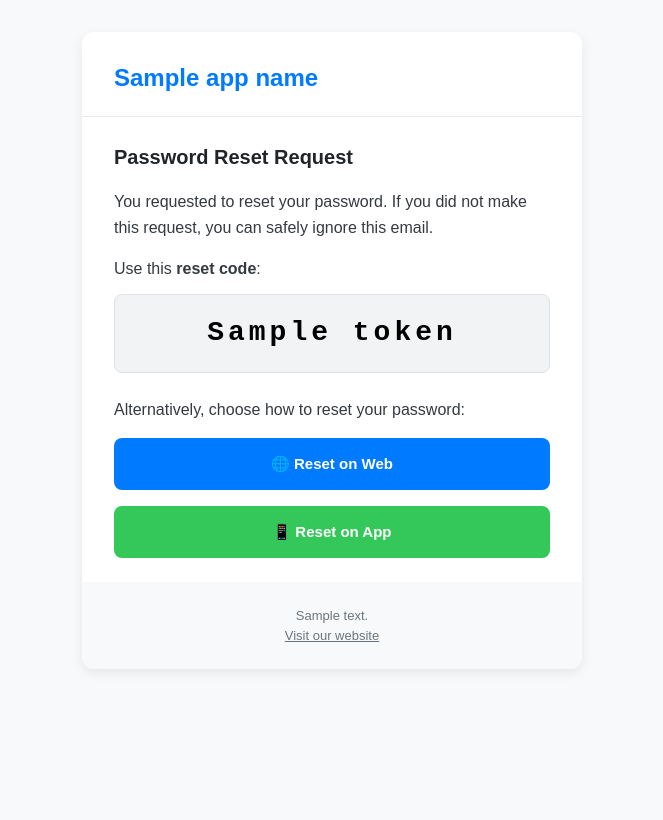
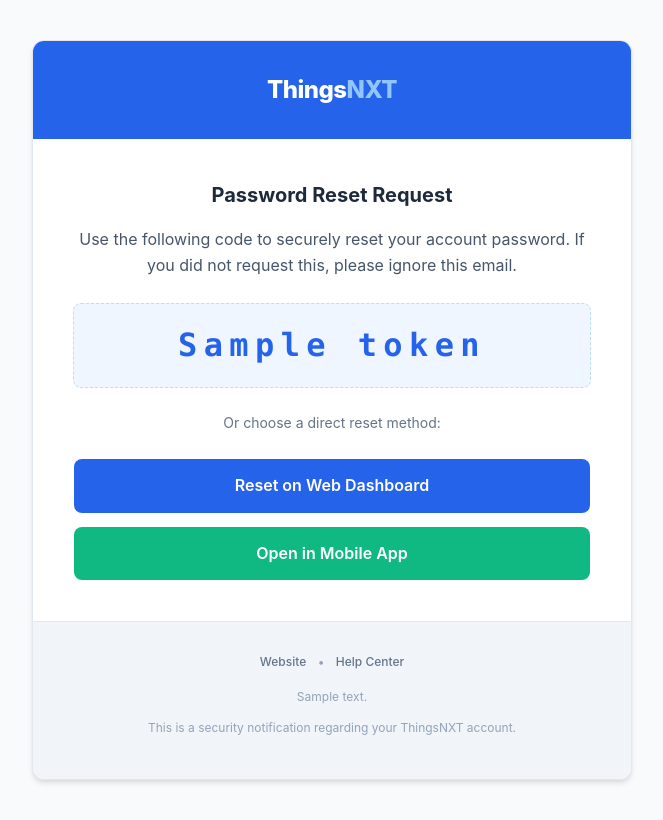
Before and after one commit to krishna99-tech/Thingsnxtplatform, a Python web app: template templates/email_reset.html in a window 1280 px wide. Shown: the whole page, without its empty margins (308-971 px from the left). Before the commit the page ends 671 px from the top, so only its background shows below. Run offline with Jinja, Linux system fonts and the light colour scheme; the template is opened without the code that fills it: most values are stand-ins (such as "Sample title", 1, 10 or a date in 2020).

Commit message:
updated templates

```diff
--- a/templates/email_reset.html
+++ b/templates/email_reset.html
@@ -1,68 +1,193 @@
 <!DOCTYPE html>
-<html lang="en">
+<html>
 <head>
-    <meta charset="UTF-8">
-    <meta name="viewport" content="width=device-width, initial-scale=1.0">
-    <meta http-equiv="X-UA-Compatible" content="ie=edge">
+    <meta name="viewport" content="width=device-width, initial-scale=1.0" />
+    <meta http-equiv="Content-Type" content="text/html; charset=UTF-8" />
     <title>{{ app_name }} Password Reset</title>
+    <style>
+        /* Base */
+        body {
+            background-color: #f8fafc;
+            font-family: -apple-system, BlinkMacSystemFont, "Segoe UI", Roboto, "Helvetica Neue", Arial, sans-serif;
+            -webkit-font-smoothing: antialiased;
+            font-size: 16px;
+            line-height: 1.6;
+            margin: 0;
+            padding: 0;
+            color: #334155;
+        }
+
+        .container {
+            max-width: 600px;
+            margin: 0 auto;
+            padding: 40px 20px;
+        }
+
+        /* Card */
+        .email-wrapper {
+            background-color: #ffffff;
+            border-radius: 12px;
+            box-shadow: 0 4px 6px -1px rgba(0, 0, 0, 0.1), 0 2px 4px -1px rgba(0, 0, 0, 0.06);
+            overflow: hidden;
+            border: 1px solid #e2e8f0;
+        }
+
+        /* Header */
+        .header {
+            background-color: #2563eb; /* Blue 600 - Reset Specific */
+            padding: 30px 40px;
+            text-align: center;
+        }
+
+        .logo {
+            font-size: 24px;
+            font-weight: 800;
+            color: #ffffff;
+            text-decoration: none;
+            letter-spacing: -0.5px;
+        }
+
+        .logo span {
+            color: #93c5fd; /* Blue 300 */
+        }
+
+        /* Content */
+        .content {
+            padding: 40px;
+        }
+
+        .reset-title {
+            font-size: 20px;
+            font-weight: 700;
+            color: #1e293b;
+            margin-bottom: 16px;
+            text-align: center;
+        }
+
+        .reset-code {
+            display: block;
+            width: 100%;
+            margin: 24px 0;
+            padding: 16px;
+            text-align: center;
+            font-family: ui-monospace, SFMono-Regular, Menlo, Monaco, Consolas, monospace;
+            font-size: 32px;
+            font-weight: 700;
+            letter-spacing: 0.2em;
+            color: #2563eb;
+            background-color: #eff6ff; /* Blue 50 */
+            border-radius: 8px;
+            border: 1px dashed #bfdbfe;
+            box-sizing: border-box;
+        }
+
+        /* Action Buttons */
+        .action-table {
+            width: 100%;
+            margin-top: 24px;
+            border-spacing: 0;
+        }
+
+        .btn-primary {
+            display: block;
+            width: 100%;
+            padding: 14px;
+            background-color: #2563eb;
+            color: #ffffff;
+            text-decoration: none;
+            font-weight: 600;
+            text-align: center;
+            border-radius: 8px;
+            box-sizing: border-box;
+        }
+
+        .btn-secondary {
+            display: block;
+            width: 100%;
+            padding: 14px;
+            background-color: #10b981; /* Emerald 500 */
+            color: #ffffff;
+            text-decoration: none;
+            font-weight: 600;
+            text-align: center;
+            border-radius: 8px;
+            box-sizing: border-box;
+            margin-top: 12px;
+        }
+
+        /* Footer */
+        .footer {
+            background-color: #f1f5f9;
+            padding: 30px;
+            text-align: center;
+            font-size: 12px;
+            color: #94a3b8;
+            border-top: 1px solid #e2e8f0;
+        }
+
+        .social-links {
+            margin-bottom: 15px;
+        }
+
+        .social-link {
+            color: #64748b;
+            text-decoration: none;
+            margin: 0 8px;
+            font-weight: 500;
+        }
+    </style>
 </head>
-<body style="margin: 0; padding: 0; width: 100% !important; -webkit-text-size-adjust: 100%; -ms-text-size-adjust: 100%; background-color: #f8f9fa;">
-    <!-- Visually hidden preheader text -->
-    <div style="display: none; font-size: 1px; line-height: 1px; max-height: 0px; max-width: 0px; opacity: 0; overflow: hidden;">
-        Use this code to reset your password or click the button below.
-    </div>
+<body>
+    <div class="container">
+        <div class="email-wrapper">
+            <!-- Header -->
+            <div class="header">
+                <a href="{{ frontend_url }}" class="logo">
+                    Things<span>NXT</span>
+                </a>
+            </div>
 
-    <table role="presentation" border="0" cellpadding="0" cellspacing="0" width="100%">
-        <tr>
-            <td style="padding: 32px 16px;">
-                <table role="presentation" align="center" border="0" cellpadding="0" cellspacing="0" style="max-width: 500px; width: 100%; margin: 0 auto; background: #ffffff; border-radius: 12px; box-shadow: 0 4px 12px rgba(0,0,0,0.08);">
-                    <!-- Header -->
+            <!-- Body -->
+            <div class="content">
+                <div class="reset-title">Password Reset Request</div>
+                <p style="color: #475569; text-align: center; margin-bottom: 0;">
+                    Use the following code to securely reset your account password.
+                    If you did not request this, please ignore this email.
+                </p>
+
+                <div class="reset-code">{{ token }}</div>
+
+                <div style="text-align: center; font-size: 14px; color: #64748b; margin-bottom: 16px;">
+                    Or choose a direct reset method:
+                </div>
+
+                <table class="action-table">
                     <tr>
-                        <td style="padding: 32px 32px 24px; text-align: left; border-bottom: 1px solid #e9ecef;">
-                            <h1 style="margin: 0; font-family: Arial, sans-serif; font-size: 24px; font-weight: bold; color: #007aff;">
-                                {{ app_name }}
-                            </h1>
+                        <td>
+                            <a href="{{ web_reset_link }}" class="btn-primary">Reset on Web Dashboard</a>
                         </td>
                     </tr>
-                    <!-- Body -->
+                    {% if app_reset_link %}
                     <tr>
-                        <td style="padding: 24px 32px; font-family: Arial, sans-serif; font-size: 16px; line-height: 1.6; color: #343a40;">
-                            <h2 style="margin: 0 0 16px; font-size: 20px; font-weight: 600; color: #212529;">Password Reset Request</h2>
-                            <p style="margin: 0 0 16px;">You requested to reset your password. If you did not make this request, you can safely ignore this email.</p>
-                            <p style="margin: 0 0 12px;">Use this <strong>reset code</strong>:</p>
-                            <p style="margin: 0 0 24px; text-align: center; font-family: 'Courier New', Courier, monospace; font-size: 28px; font-weight: bold; letter-spacing: 4px; color: #000000; background-color: #f1f3f5; padding: 16px; border-radius: 8px; border: 1px solid #dee2e6;">
-                                {{ token }}
-                            </p>
-                            <p style="margin: 0 0 16px;">Alternatively, choose how to reset your password:</p>
-                            <!-- Buttons Table -->
-                            <table role="presentation" border="0" cellpadding="0" cellspacing="0" width="100%">
-                                <tr>
-                                    <td style="padding-bottom: 16px;">
-                                        <a href="{{ web_reset_link }}" target="_blank" style="display: block; width: 100%; padding: 14px 0; font-family: Arial, sans-serif; font-size: 15px; font-weight: bold; color: #ffffff; text-decoration: none; text-align: center; background-color: #007aff; border-radius: 8px; box-sizing: border-box;">🌐 Reset on Web</a>
-                                    </td>
-                                </tr>
-                                {% if app_reset_link %}
-                                <tr>
-                                    <td>
-                                        <a href="{{ app_reset_link }}" target="_blank" style="display: block; width: 100%; padding: 14px 0; font-family: Arial, sans-serif; font-size: 15px; font-weight: bold; color: #ffffff; text-decoration: none; text-align: center; background-color: #34c759; border-radius: 8px; box-sizing: border-box;">📱 Reset on App</a>
-                                    </td>
-                                </tr>
-                                {% endif %}
-                            </table>
+                        <td>
+                            <a href="{{ app_reset_link }}" class="btn-secondary">Open in Mobile App</a>
                         </td>
                     </tr>
-                    <!-- Footer -->
-                    <tr>
-                        <td style="padding: 24px 32px; text-align: center; background-color: #f8f9fa; border-bottom-left-radius: 12px; border-bottom-right-radius: 12px;">
-                            <p style="margin: 0; font-family: Arial, sans-serif; font-size: 13px; line-height: 1.5; color: #6c757d;">
-                                {{ copyright_text }}<br>
-                                <a href="{{ frontend_url }}" target="_blank" style="color: #6c757d; text-decoration: underline;">Visit our website</a>
-                            </p>
-                        </td>
-                    </tr>
+                    {% endif %}
                 </table>
-            </td>
-        </tr>
-    </table>
+            </div>
+
+            <!-- Footer -->
+            <div class="footer">
+                <div class="social-links">
+                    <a href="{{ frontend_url }}" class="social-link">Website</a> •
+                    <a href="{{ frontend_url }}/help" class="social-link">Help Center</a>
+                </div>
+
+                <p>{{ copyright_text }}</p>
+                <p>This is a security notification regarding your ThingsNXT account.</p>
+            </div>
+        </div>
+    </div>
 </body>
 </html>
```
Also changed, not shown: templates/email_alert.html (+54 -23 lines), templates/email_welcome.html (+45 -11 lines).
